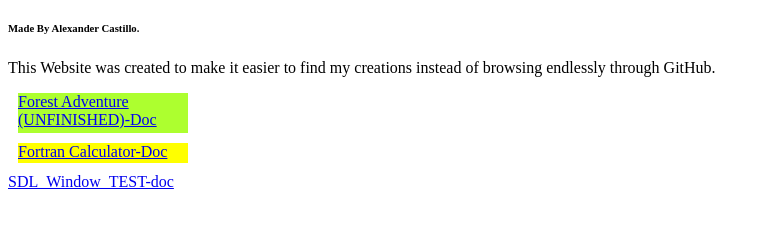
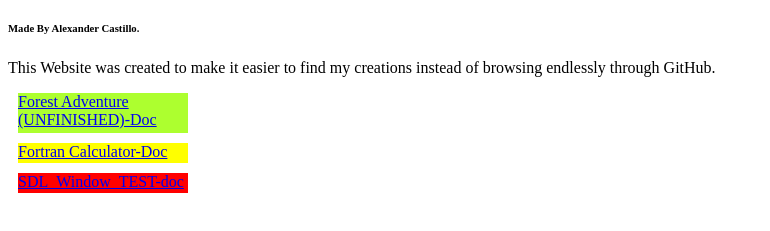
Before and after one commit to codeGithub23/MyCreatorWebsite2, a plain HTML site: page index.html in a window 1280 px wide. Shown: the part 61-292 px from the top of the page, without its empty margins (0-770 px from the left). Drawn offline with Linux system fonts and the light colour scheme.

Commit message:
Update style.css

```diff
--- a/style.css
+++ b/style.css
@@ -11,3 +11,10 @@
     background: yellow;
     margin: 10px;
 }
+
+.BoxforSW{
+    width: 170px;
+    height: 20px;
+    background: red;
+    margin: 10px;
+}
```
